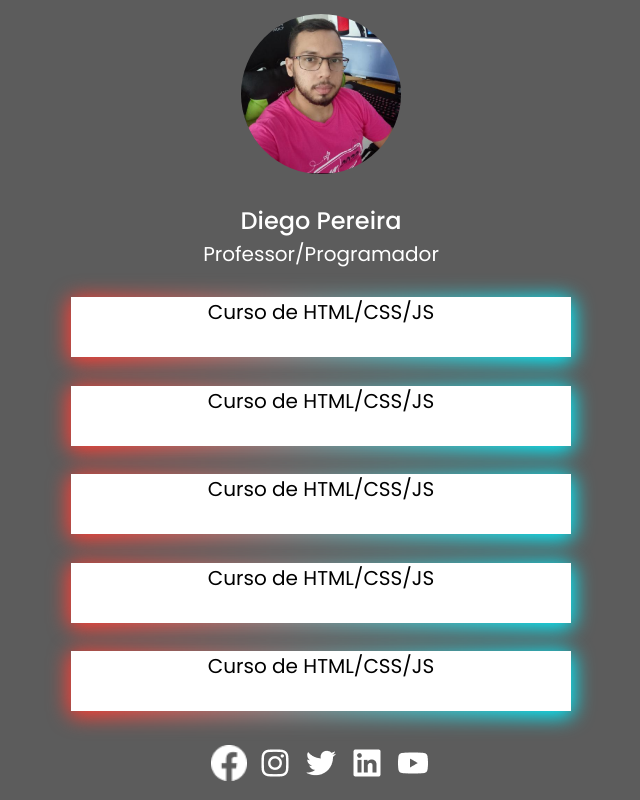
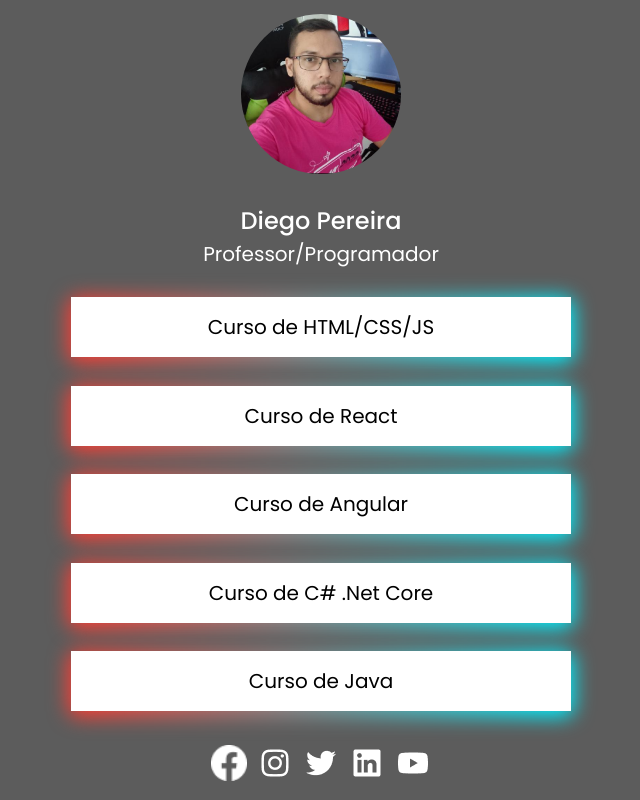
Before and after one commit to dhiegopereira/sales-prospect-link, a Next.js app in the folder app/: page / in a window 1280 px wide. Shown: the whole page, without its empty margins (319-959 px from the left). Built offline with nearby package versions, Linux system fonts and the light colour scheme; a web font is replaced by a local one.

Commit message:
first commit

```diff
--- a/app/pages/index.js
+++ b/app/pages/index.js
@@ -12,7 +12,7 @@ import {
   IconSocial
 } from './styles'
 
-import perfil from '../public/perfil.png';
+import Link from 'next/link';
 
 export default function Home() {
   return (
@@ -31,30 +31,40 @@ export default function Home() {
 
       <CardContent>
         <CardBorder/>
-        <CardText text='Curso de HTML/CSS/JS' />
+        <CardText text='Curso de React' />
       </CardContent>
 
       <CardContent>
         <CardBorder/>
-        <CardText text='Curso de HTML/CSS/JS' />
+        <CardText text='Curso de Angular' />
       </CardContent>
 
       <CardContent>
         <CardBorder/>
-        <CardText text='Curso de HTML/CSS/JS' />
+        <CardText text='Curso de C# .Net Core' />
       </CardContent>
 
       <CardContent>
         <CardBorder/>
-        <CardText text='Curso de HTML/CSS/JS' />
+        <CardText text='Curso de Java' />
       </CardContent>
 
       <IconContent>
-        <IconSocial src='./facebook.png' />
-        <IconSocial src='./instagram.png' />
-        <IconSocial src='./twitter.png' />
-        <IconSocial src='./linkedin.png' />
-        <IconSocial src='./youtube.png'/>
+        <Link href='#'>
+          <IconSocial src='./facebook.png' />
+        </Link>
+        <Link href='#'>
+          <IconSocial src='./instagram.png' />
+        </Link>
+        <Link href='#'>
+          <IconSocial src='./twitter.png' />
+        </Link>
+        <Link href='#'>
+          <IconSocial src='./linkedin.png' />
+        </Link>
+        <Link href='#'>
+          <IconSocial src='./youtube.png'/>
+        </Link>
       </IconContent>
 
     </Container>
--- a/app/pages/styles.js
+++ b/app/pages/styles.js
@@ -81,12 +81,12 @@ export const CardBorder = styled.div`
         width: 100%;
         margin: 5px;
     }
-
-
 `
 export const CardText = styled.div`
     width: 500px;
     height: 60px;
+
+    background-color: #FFFFFF;
 
     font-family: 'Poppins';
     font-style: normal;
@@ -94,10 +94,10 @@ export const CardText = styled.div`
     font-size: 20px;
     line-height: 30px;
 
-    background-color: #FFFFFF;
+    padding: 15px;
 
     &::after {
-        content: '${ props => props.text}'
+        content: '${ props => props.text}';
     };
 
     position: relative;
@@ -121,4 +121,5 @@ export const IconContent = styled.div`
 
 export const IconSocial = styled.img`
     margin: 5px;
+    cursor: pointer;
 `
```
